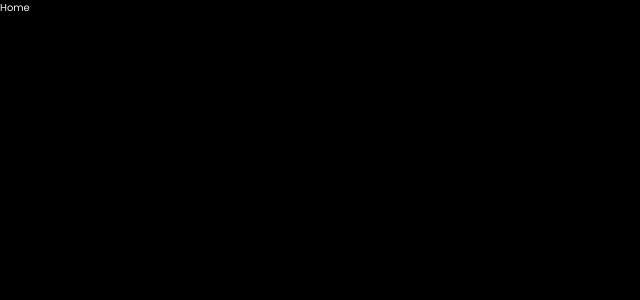
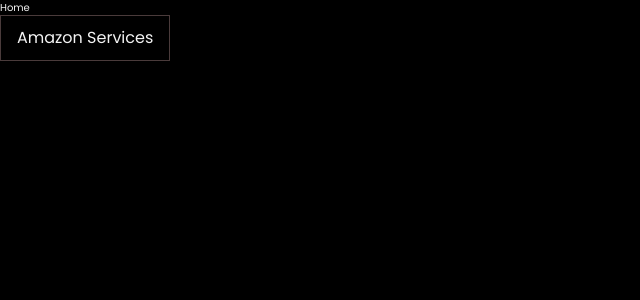
Before and after one commit to kerolosamiel/scalezone_v2.0.0, a Next.js app: page / in a window 1280 px wide. Shown: the top 300 px of the page, without its empty margins (0-640 px from the left). Built offline with nearby package versions, Linux system fonts and the light colour scheme.

Commit message:
feat: generate form chip component

```diff
--- a/src/app/page.js
+++ b/src/app/page.js
@@ -1,7 +1,11 @@
+import FormChip from '@/components/ui/formchip';
+
 export default function Home() {
   return (
     <main>
       <h1>Home</h1>
+
+      <FormChip>Amazon Services</FormChip>
     </main>
   );
 }
--- /dev/null
+++ b/src/components/ui/formchip.jsx
@@ -0,0 +1,14 @@
+import { cn } from 'cn';
+
+export default function FormChip({ className, children }) {
+  return (
+    <div
+      className={cn(
+        'px-16 py-10 border w-fit text-[1.6rem] hover:border-accent transition-all cursor-pointer',
+        className
+      )}
+    >
+      {children}
+    </div>
+  );
+}
```
